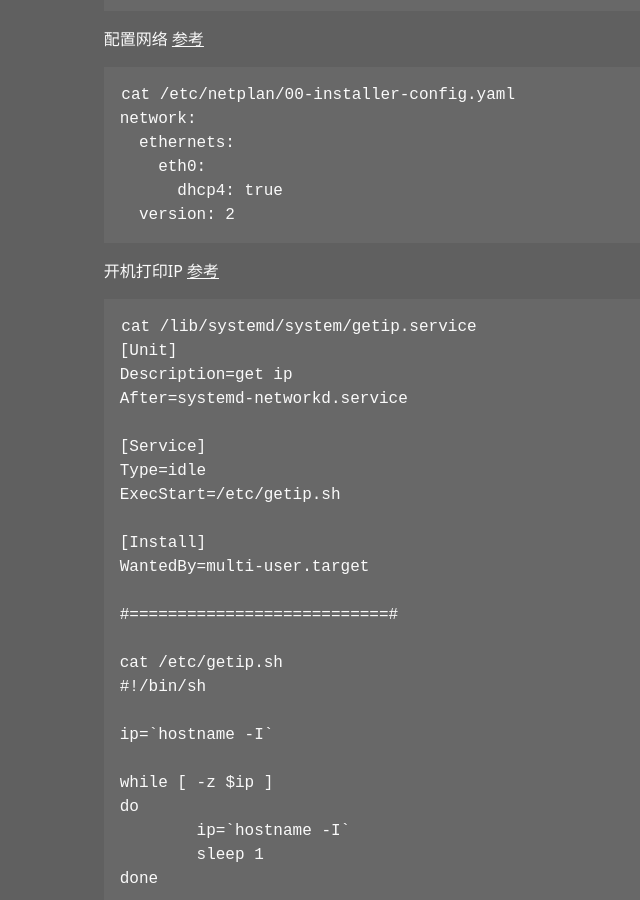
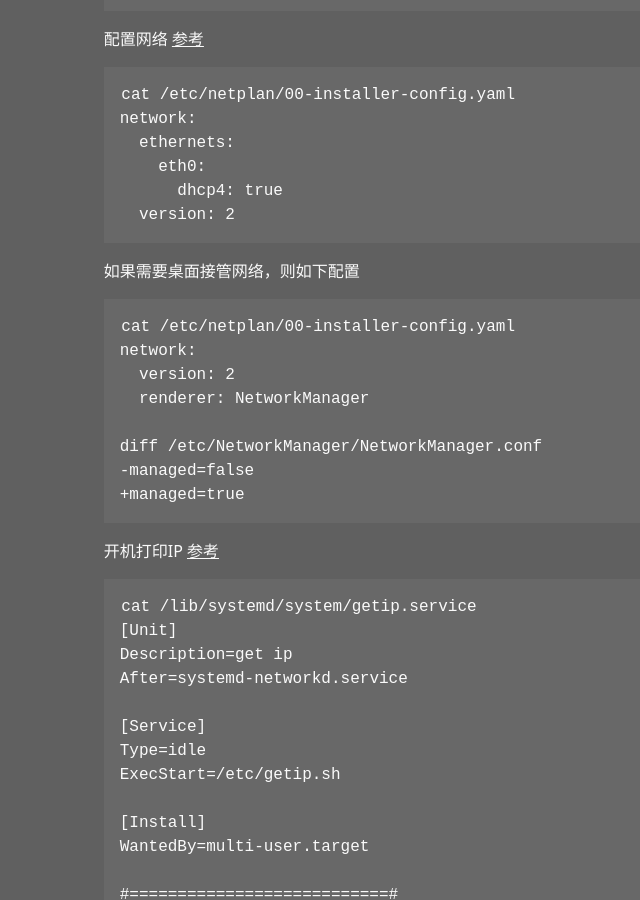
Before and after one commit to fixed-link/fixed-link.com, a Jekyll site: the page built from _posts/2022-03-19-port-ubuntu.md, in a window 1280 px wide and 900 px high, scrolled down 685 px. Shown: the whole window, without its empty margins (179-819 px from the left). Built offline with Jekyll 4.4.1, drawn with Linux system fonts in a browser that asks for light colours; some of the changed text lies outside the part shown.

Commit message:
Update 2022-03-19-port-ubuntu.md

````diff
--- a/_posts/2022-03-19-port-ubuntu.md
+++ b/_posts/2022-03-19-port-ubuntu.md
@@ -41,6 +41,18 @@ network:
     eth0:
       dhcp4: true
   version: 2
+```
+
+如果需要桌面接管网络，则如下配置
+```
+cat /etc/netplan/00-installer-config.yaml
+network:
+  version: 2
+  renderer: NetworkManager
+
+diff /etc/NetworkManager/NetworkManager.conf
+-managed=false
++managed=true
 ```
 
 开机打印IP [参考](https://www.jianshu.com/p/7fd8b6ea336e)
@@ -120,7 +132,7 @@ systemctl enable /lib/systemd/system/resize-helper.service
 systemctl disable sleep.target suspend.target hibernate.target hybrid-sleep.target
 ```
 
-挂载user分区
+挂载user分区（如果是桌面环境可以跳过）
 ```bash
 cat /etc/fstab
 
````
